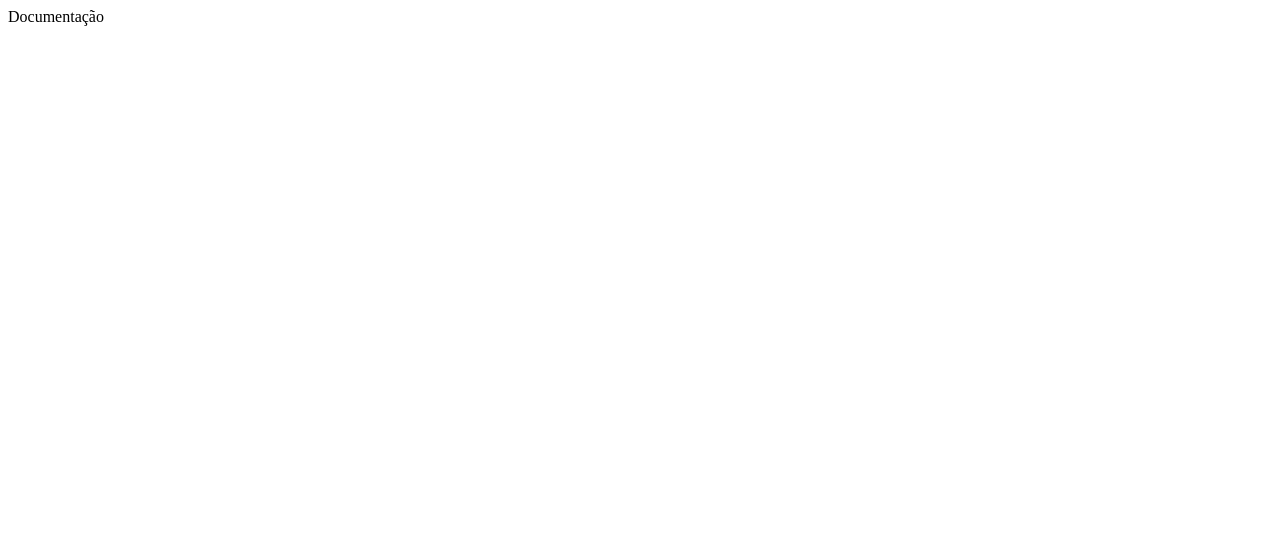
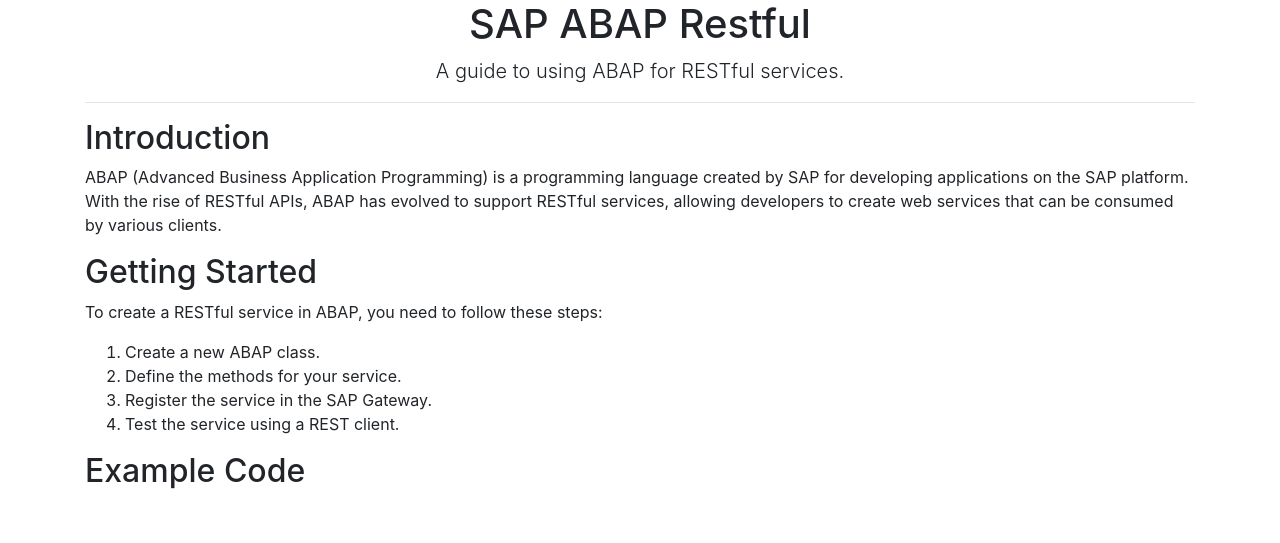
Before and after one commit to glaubertech/SAP-ABAP-Restful, a plain HTML site: page index.html in a window 1280 px wide. Drawn offline with nearby package versions, Linux system fonts and the light colour scheme.

Commit message:
Initial commit

```diff
--- a/index.html
+++ b/index.html
@@ -1 +1,29 @@
-Documentação
+<html5>
+    <head>
+        <title>SAP ABAP Restful</title>
+        <meta charset="UTF-8">
+        <meta name="viewport" content="width=device-width, initial-scale=1.0">
+        <link rel="stylesheet" href="https://cdnjs.cloudflare.com/ajax/libs/font-awesome/6.0.0-beta3/css/all.min.css">
+        <link rel="stylesheet" href="https://stackpath.bootstrapcdn.com/bootstrap/4.5.2/css/bootstrap.min.css">
+    </head>
+    <body>
+        <div class="container">
+            <h1 class="text-center">SAP ABAP Restful</h1>
+            <p class="lead text-center">A guide to using ABAP for RESTful services.</p>
+            <hr>
+            <h2>Introduction</h2>
+            <p>ABAP (Advanced Business Application Programming) is a programming language created by SAP for developing applications on the SAP platform. With the rise of RESTful APIs, ABAP has evolved to support RESTful services, allowing developers to create web services that can be consumed by various clients.</p>
+
+            <h2>Getting Started</h2>
+            <p>To create a RESTful service in ABAP, you need to follow these steps:</p>
+            <ol>
+                <li>Create a new ABAP class.</li>
+                <li>Define the methods for your service.</li>
+                <li>Register the service in the SAP Gateway.</li>
+                <li>Test the service using a REST client.</li>
+            </ol>
+
+            <h2>Example Code</h2>
+            <pre><code class="language-abap">
+    </body>
+</html5>
```
